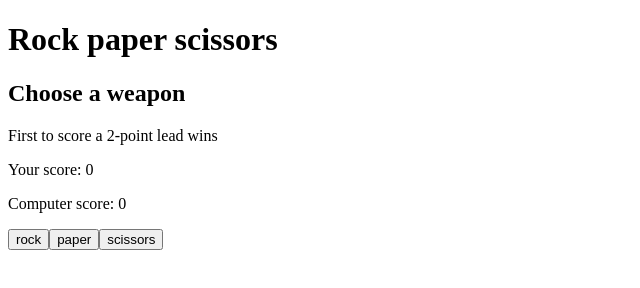
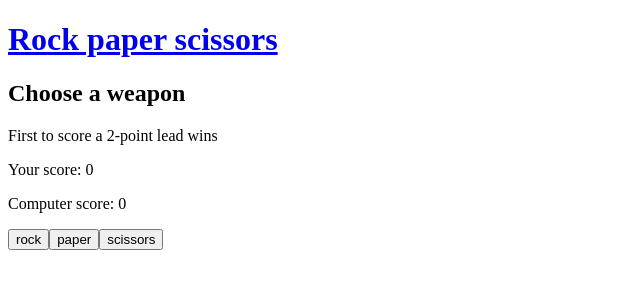
Before and after one commit to stebeus/rock-paper-scissors, a website with bundled scripts: page index.html in a window 1280 px wide. Shown: the whole page, without its empty margins (0-640 px from the left). Built offline with nearby package versions, Linux system fonts and the light colour scheme.

Commit message:
feat: add link to logo

```diff
--- a/index.html
+++ b/index.html
@@ -9,7 +9,7 @@
   <body>
     <div id="app">
       <header>
-        <h1 class="header__logo">Rock paper scissors</h1>
+        <h1 class="header__logo"><a href="/">Rock paper scissors</a></h1>
       </header>
       <main>
         <section class="announcement">
```
